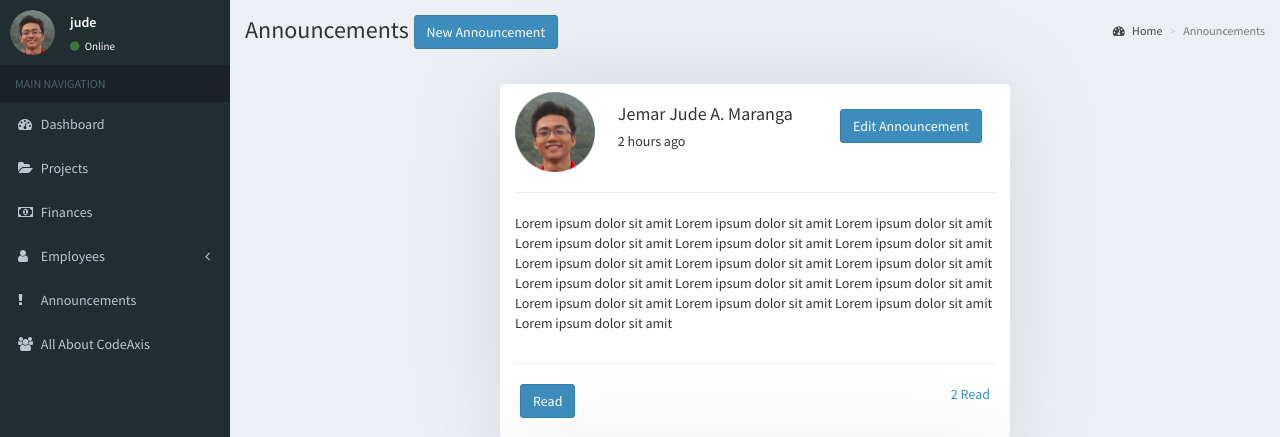
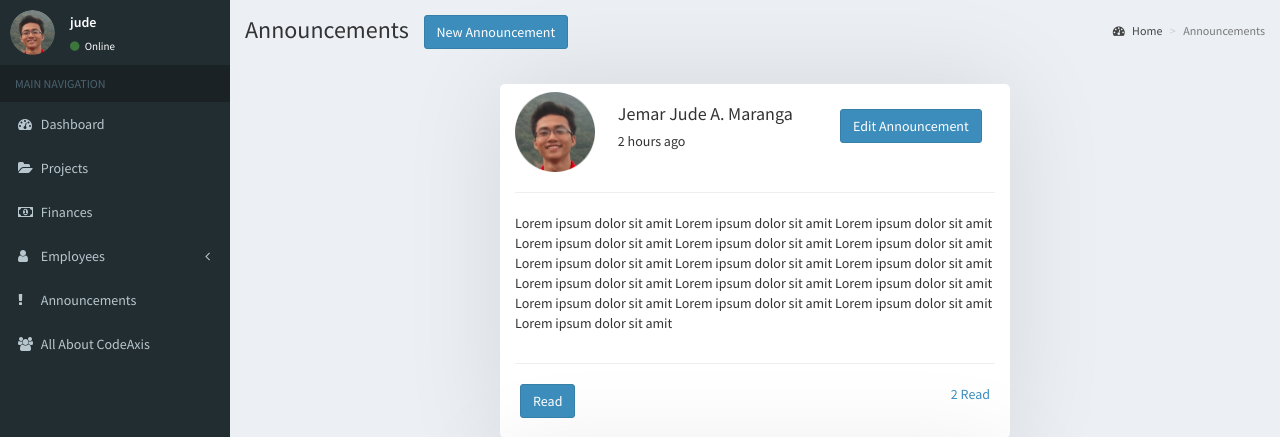
Before and after one commit to codeaxiscom/ca-management, a PHP site: page /announcement.php in a window 1280 px wide. Shown: the part 50-487 px from the top of the page. Run offline with PHP 8.4, Linux system fonts and the light colour scheme; a user stored in the database is signed in; data comes from the database, SQL or seed files in the repository.

Commit message:
Announcement final fix

```diff
--- a/announcement.php
+++ b/announcement.php
@@ -48,7 +48,7 @@
 				<section class="content-header">
 					<h1>
 						Announcements
-						<button type="button" class="btn btn-primary">New Announcement</button>
+						<button type="button" class="btn btn-primary new-announcement">New Announcement</button>
 					</h1>
 					<ol class="breadcrumb">
 						<li><a href="main.php"><i class="fa fa-dashboard"></i> Home</a></li>
--- a/css/announcement.css
+++ b/css/announcement.css
@@ -1,6 +1,9 @@
 @font-face{
 	font-family: Myriad;
 	src: url("fonts/Myriad-Pro_31655.ttf");
+}
+.new-announcement{
+	margin-left: 10px;
 }
 .announcement-container{
 	width: 50%;
```
